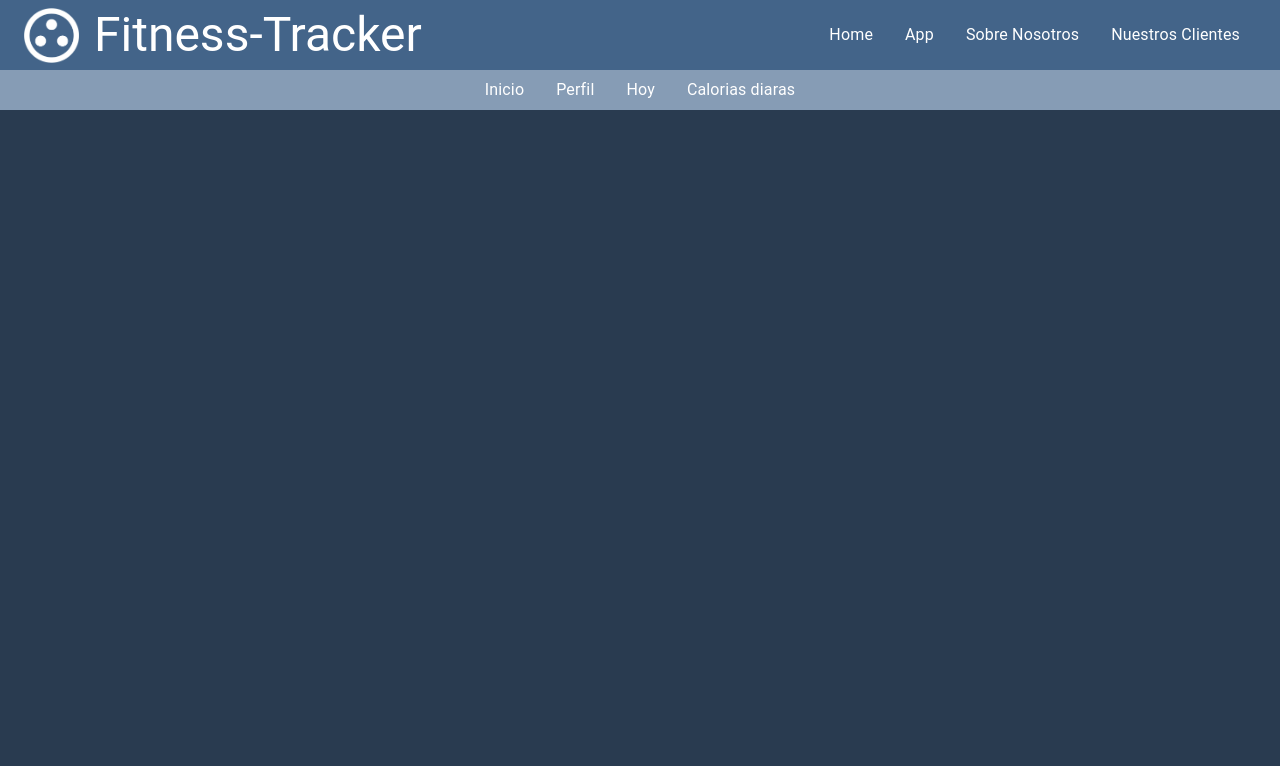
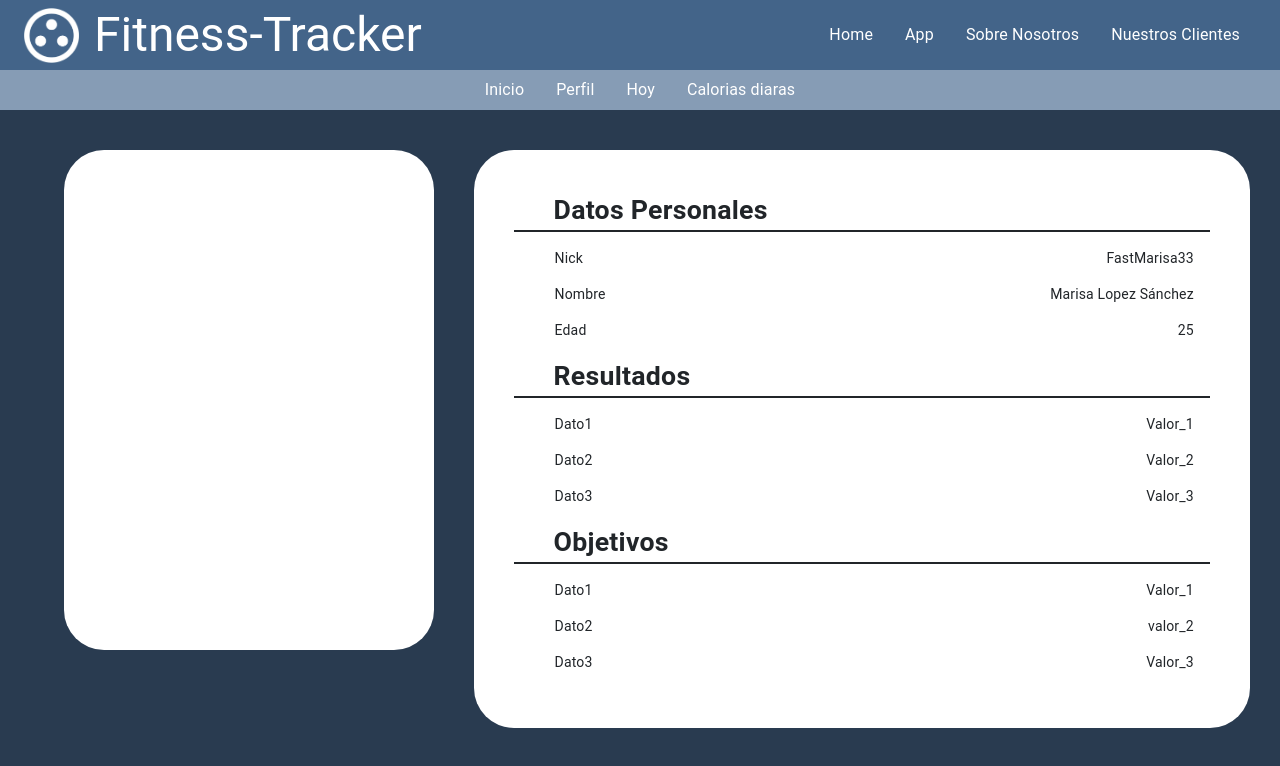
Before and after one commit to kateBea/Fitness-Tracker, a React (Vite) app in the folder src/web-client/fitness-tracker-webclient/: page /MiPerfil in a window 1280 px wide. Shown: the top 766 px of the page. Built offline with nearby package versions, Linux system fonts and the light colour scheme.

Commit message:
Añadido recuadro de datos a falta de la imagen y perfil principal en recuadro izquierdo

```diff
--- a/src/web-client/fitness-tracker-webclient/src/pages/private/PerfilPage.jsx
+++ b/src/web-client/fitness-tracker-webclient/src/pages/private/PerfilPage.jsx
@@ -3,7 +3,11 @@ import { TopBar } from '../../components/Topbar'
 import {
     Container,
     Box,
-    MenuItem
+    MenuItem,
+    Typography,
+    List,
+    ListItem,
+    ListItemText
 } from '@mui/material'
 
 import { createTheme } from '@mui/material/styles';
@@ -69,6 +73,264 @@ function PerfilPage() {
                 <MenuItem>Calorias diaras</MenuItem>
             </Box>
         </Container>
+        <Container
+            maxWidth='none'
+            sx={{
+                display:'inline-flex',
+                width:'100%',
+                height:'100%'
+            }}
+        >
+            <Box
+                sx={{
+                    background:'#FFF',
+                    width:'30%',
+                    height:'500px',
+                    marginTop:'40px',
+                    marginLeft:'40px',
+                    borderRadius:'40px'
+                }}
+            >
+            </Box>
+            <Box
+                sx={{
+                    background:'#FFF',
+                    width:'63%',
+                    height:'70%px',
+                    marginTop:'40px',
+                    marginLeft:'40px',
+                    borderRadius:'40px',
+                    padding:'40px',
+                    // paddingTop:'10px'
+                }}
+            >
+                <Typography
+                    component='h3'
+                    sx={{
+                        fontSize:'20pt',
+                        fontWeight:'bold',
+                        marginLeft:'40px',
+
+                    }}
+                >
+                    Datos Personales
+                </Typography>
+                <Box sx={{
+                    borderWidth:'1px',
+                    borderBlockStyle:'solid',
+                }}></Box>
+                <List
+                    sx={{
+                        marginLeft:'25px'
+                    }}
+                >
+                    <ListItem
+                        dense='true'
+                        sx={{
+                            display:'flex',
+                            alignContent:'space-between',
+                            width:'100%',
+                        }}
+                    >
+                        <ListItemText>Nick</ListItemText>
+                        <ListItemText
+                            sx={{
+                                display:'flex',
+                                justifyContent: 'flex-end',
+                                alignContent:'right',
+                                alignItems:'center',
+                            }}
+                        >FastMarisa33</ListItemText>
+                    </ListItem>
+                    <ListItem
+                        dense='true'
+                        sx={{
+                            display:'flex',
+                            alignContent:'space-between',
+                            width:'100%',
+                        }}
+                    >
+                        <ListItemText>Nombre</ListItemText>
+                        <ListItemText
+                            sx={{
+                                display:'flex',
+                                justifyContent: 'flex-end',
+                                alignContent:'right',
+                                alignItems:'center',
+                            }}
+                        >Marisa Lopez Sánchez</ListItemText>
+                    </ListItem>
+                    <ListItem
+                        dense='true'
+                        sx={{
+                            display:'flex',
+                            alignContent:'space-between',
+                            width:'100%',
+                        }}
+                    >
+                        <ListItemText>Edad</ListItemText>
+                        <ListItemText
+                            sx={{
+                                display:'flex',
+                                justifyContent: 'flex-end',
+                                alignContent:'right',
+                                alignItems:'center',
+                            }}
+                        >25</ListItemText>
+                    </ListItem>
+                </List>
+                <Typography
+                    component='h3'
+                    sx={{
+                        fontSize:'20pt',
+                        fontWeight:'bold',
+                        marginLeft:'40px',
+
+                    }}
+                >
+                    Resultados
+                </Typography>
+                <Box sx={{
+                    borderWidth:'1px',
+                    borderBlockStyle:'solid',
+                }}></Box>
+                <List
+                    sx={{
+                        marginLeft:'25px'
+                    }}
+                >
+                    <ListItem
+                        dense='true'
+                        sx={{
+                            display:'flex',
+                            alignContent:'space-between',
+                            width:'100%',
+                        }}
+                    >
+                        <ListItemText>Dato1</ListItemText>
+                        <ListItemText
+                            sx={{
+                                display:'flex',
+                                justifyContent: 'flex-end',
+                                alignContent:'right',
+                                alignItems:'center',
+                            }}
+                        >Valor_1</ListItemText>
+                    </ListItem>
+                    <ListItem
+                        dense='true'
+                        sx={{
+                            display:'flex',
+                            alignContent:'space-between',
+                            width:'100%',
+                        }}
+                    >
+                        <ListItemText>Dato2</ListItemText>
+                        <ListItemText
+                            sx={{
+                                display:'flex',
+                                justifyContent: 'flex-end',
+                                alignContent:'right',
+                                alignItems:'center',
+                            }}
+                        >Valor_2</ListItemText>
+                    </ListItem>
+                    <ListItem
+                        dense='true'
+                        sx={{
+                            display:'flex',
+                            alignContent:'space-between',
+                            width:'100%',
+                        }}
+                    >
+                        <ListItemText>Dato3</ListItemText>
+                        <ListItemText
+                            sx={{
+                                display:'flex',
+                                justifyContent: 'flex-end',
+                                alignContent:'right',
+                                alignItems:'center',
+                            }}
+                        >Valor_3</ListItemText>
+                    </ListItem>
+                </List>
+                <Typography
+                    component='h3'
+                    sx={{
+                        fontSize:'20pt',
+                        fontWeight:'bold',
+                        marginLeft:'40px',
+
+                    }}
+                >
+                    Objetivos
+                </Typography>
+                <Box sx={{
+                    borderWidth:'1px',
+                    borderBlockStyle:'solid',
+                }}></Box>
+                <List
+                    sx={{
+                        marginLeft:'25px'
+                    }}
+                >
+                    <ListItem
+                        dense='true'
+                        sx={{
+                            display:'flex',
+                            alignContent:'space-between',
+                            width:'100%',
+                        }}
+                    >
+                        <ListItemText>Dato1</ListItemText>
+                        <ListItemText
+                            sx={{
+                                display:'flex',
+                                justifyContent: 'flex-end',
+                                alignContent:'right',
+                                alignItems:'center',
+                            }}
+                        >Valor_1</ListItemText>
+                    </ListItem>
+                    <ListItem
+                        dense='true'
+                        sx={{
+                            display:'flex',
+                            alignContent:'space-between',
+                            width:'100%',
+                        }}
+                    >
+                        <ListItemText>Dato2</ListItemText>
+                        <ListItemText
+                            sx={{
+                                display:'flex',
+                                justifyContent: 'flex-end',
+                                alignContent:'right',
+                                alignItems:'center',
+                            }}
+                        >valor_2</ListItemText>
+                    </ListItem>
+                    <ListItem
+                        dense='true'
+                        sx={{
+                            display:'flex',
+                            alignContent:'space-between',
+                            width:'100%',
+                        }}
+                    >
+                        <ListItemText>Dato3</ListItemText>
+                        <ListItemText
+                            sx={{
+                                display:'flex',
+                                justifyContent: 'flex-end',
+                                alignContent:'right',
+                                alignItems:'center',
+                            }}
+                        >Valor_3</ListItemText>
+                    </ListItem>
+                </List>
+            </Box>
+        </Container>
     </Box>
     );
 }
```
